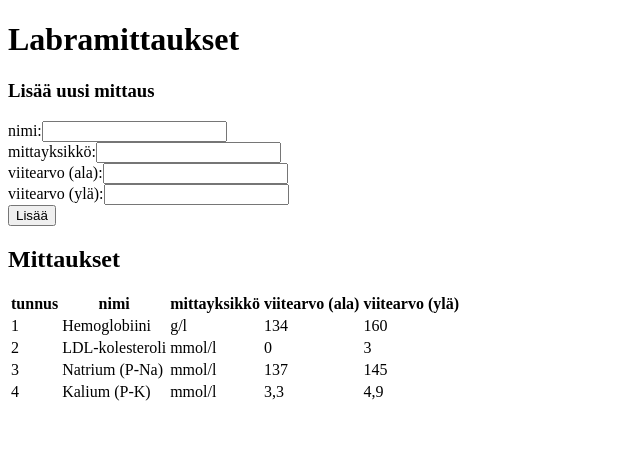
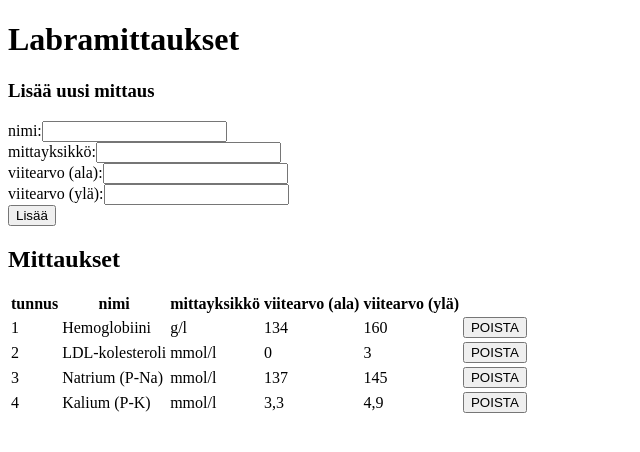
Before and after one commit to Reksa97/Labramittaukset, a React (Create React App) app in the folder app/: page / in a window 1280 px wide. Shown: the top 452 px of the page, without its empty margins (0-640 px from the left). Built offline with nearby package versions, Linux system fonts and the light colour scheme; data requests are answered from the project's data file.

Commit message:
measurements can be deleted

```diff
--- a/app/src/App.js
+++ b/app/src/App.js
@@ -59,6 +59,19 @@ class App extends Component {
         })
     }
 
+    deleteMeasurementClick = (id) => {
+        return async () => {
+            if (window.confirm('Poistetaanko mittaus ' + id + '?')) {
+                await measurementService.remove(id)
+                this.setState({
+                    measurements: this.state.measurements.filter(measurement => measurement.id !== id)
+                })
+
+                const message = `Mittaus ${id} poistettiin`
+            }
+        }
+    }
+
     render() {
         return (
             <div className="App">
@@ -70,7 +83,8 @@ class App extends Component {
                     unit={this.state.newUnit}
                     refLow={this.state.newRefLow}
                     refHigh={this.state.newRefHigh} />
-                <Measurements measurements={this.state.measurements} />
+                <Measurements measurements={this.state.measurements}
+                    deleteMeasurement={this.deleteMeasurementClick} />
             </div>
         );
     }
--- a/app/src/components/Measurement.js
+++ b/app/src/components/Measurement.js
@@ -1,6 +1,6 @@
 import React from 'react'
 
-const Measurements = ({ measurements }) => {
+const Measurements = ({ measurements, deleteMeasurement }) => {
     return (
         <div>
             <h2>Mittaukset</h2>
@@ -17,14 +17,16 @@ const Measurements = ({ measurements }) => {
                 </thead>
                 <tbody>
                     {measurements.map(measurement =>
-                        <Measurement key={measurement.id} measurement={measurement} />)}
+                        <Measurement key={measurement.id}
+                            measurement={measurement}
+                            deleteMeasurement={deleteMeasurement} />)}
                 </tbody>
             </table>
         </div>
     )
 }
 
-const Measurement = ({ measurement }) => {
+const Measurement = ({ measurement, deleteMeasurement }) => {
     return (
         <tr>
             <td>{measurement.id}</td>
@@ -32,6 +34,9 @@ const Measurement = ({ measurement }) => {
             <td>{measurement.unit}</td>
             <td>{measurement.refLow}</td>
             <td>{measurement.refHigh}</td>
+            <td>
+                <button onClick={deleteMeasurement(measurement.id)}>POISTA</button>
+            </td>
         </tr>
     )
 }
--- a/app/src/services/measurements.js
+++ b/app/src/services/measurements.js
@@ -10,4 +10,8 @@ const create = (newObject) => {
     return axios.post(baseUrl, newObject)
 }
 
-export default { getAll, create }
+const remove = (id) => {
+    return axios.delete(`${baseUrl}/${id}`).then(res => res.data)
+}
+
+export default { getAll, create, remove }
```
